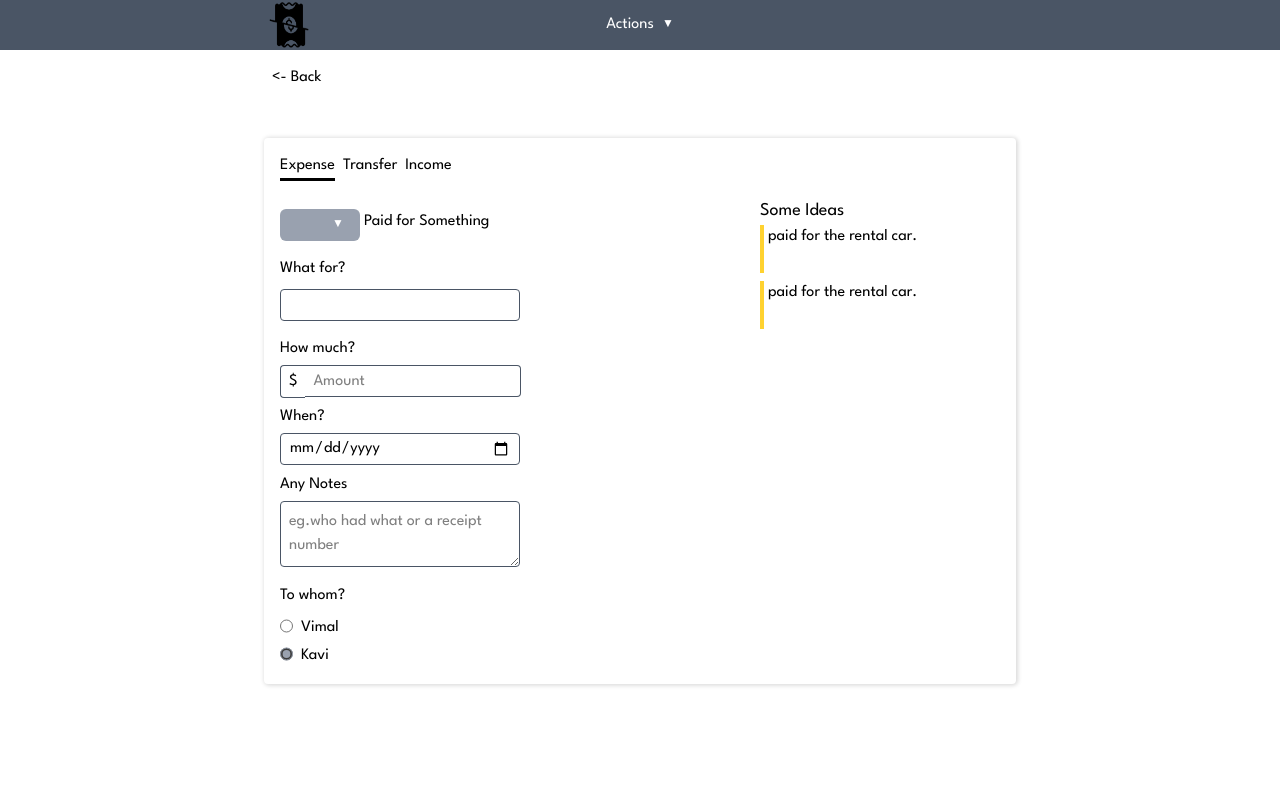
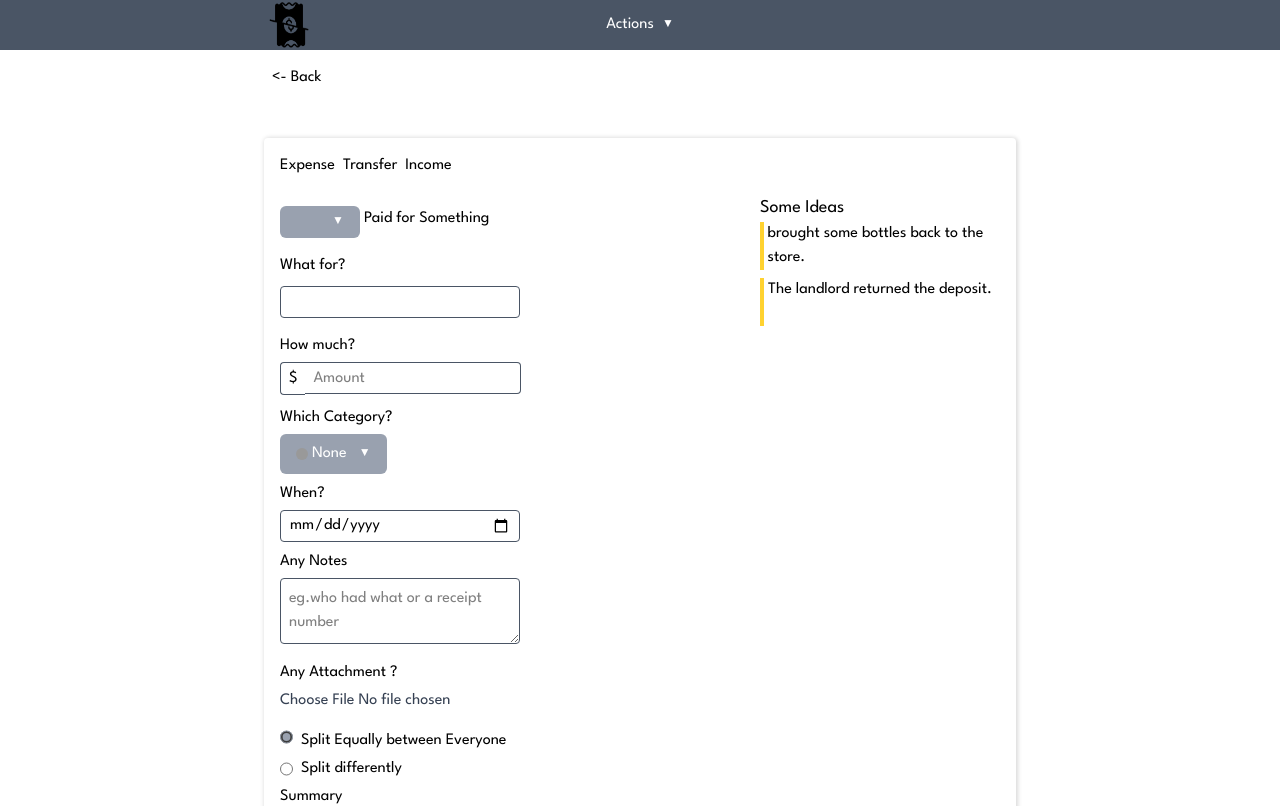
Before and after one commit to Vimalkanthkkkkk/nextjs_Splity-app, a Next.js app: page /1/new/entries/1 in a window 1280 px wide. Shown: the top 806 px of the page. Built offline with nearby package versions, Linux system fonts and the light colour scheme.

Commit message:
completed the split method form

```diff
--- a/app/[slug]/new/entries/[split]/ParticipantDropdown.tsx
+++ b/app/[slug]/new/entries/[split]/ParticipantDropdown.tsx
@@ -3,11 +3,13 @@ import { useState, useRef, useEffect, ReactNode } from "react";
 
 type ParticipantDropdownProps = {
   participants: string[];
+  split : string
 };
 
-export default function ParticipantDropdownPage({participants}: ParticipantDropdownProps): ReactNode {
+export default function ParticipantDropdownPage({participants , split}: ParticipantDropdownProps): ReactNode {
     const [isOpen, setIsOpen] = useState(false);
     const [selected, setSelected] = useState<string>( participants[0]);
+    const [whom, setWhom] = useState<string>('');
     const dropdownRef = useRef<HTMLDivElement | null>(null);
 
     useEffect(() => {
@@ -24,6 +26,20 @@ export default function ParticipantDropdownPage({participants}: ParticipantDropd
         setSelected(option);
         setIsOpen(false);
     };
+
+    useEffect(() => {
+        const container = document.querySelector('.radio-group');
+        if (!container) return;
+        const handleChange = (event: Event) => {
+            const target = event.target;
+            if (target instanceof HTMLInputElement && target.value) {
+                setWhom(target.value);
+            }
+        };
+
+        container.addEventListener('change', handleChange);
+        return () => container.removeEventListener('change', handleChange);
+    }, []);
 
     return (
         <div className="grid grid-cols-12">
@@ -95,11 +111,33 @@ export default function ParticipantDropdownPage({participants}: ParticipantDropd
                 <span className="text-lg">Some Ideas</span>
                 <div className="flex gap-1 mb-2">
                     <div className="bg-amber-300 w-1 h-12"></div>
-                    <span className="text-wrap">{selected} paid for the rental car.</span>
+                    <span className="text-wrap">
+                        {selected}
+                        {
+                         split === "expense" ?
+                            " paid for the rental car."
+                        :
+                         split === "transfer" ?
+                            ` withdrew money from the ATM for ${whom}.`
+                        :
+                            " brought some bottles back to the store."
+                        }
+                    </span>
                 </div>
                 <div className="flex gap-1">
                     <div className="bg-amber-300 w-1 h-12"></div>
-                    <span className="text-wrap">{selected} paid for the rental car.</span>
+                    <span className="text-wrap">
+                        {selected}
+                        {
+                         split === "expense" ?
+                            " got some supplies from the supermarket."
+                        :
+                         split === "transfer" ?
+                            ` paid the flat deposit for ${whom}.`
+                        :
+                            " The landlord returned the deposit."
+                        }
+                    </span>
                 </div>
             </div>
         </div>
--- a/app/[slug]/new/entries/[split]/page.tsx
+++ b/app/[slug]/new/entries/[split]/page.tsx
@@ -83,13 +83,13 @@ export default async function ExpensePage( {params} : PageProps){
                     <div className="grid grid-cols-12 grid-rows-1">
                         <div className="flex flex-1 flex-col col-span-12 gap-4">
                             <div className="flex flex-row gap-2 text-black">
-                                <a href="" className="border-b-3">Expense</a>
-                                <a href="">Transfer</a>
-                                <a href="">Income</a>
+                                <a href="/vfvfv/new/entries/expense" style={{borderBottomStyle : "solid" , borderBottomWidth : `${split === "expense" ? '3px' : '' }` }}>Expense</a>
+                                <a href="/vfvfv/new/entries/transfer" style={{borderBottomStyle : "solid" , borderBottomWidth : `${split === "transfer" ? '3px' : '' }` }}>Transfer</a>
+                                <a href="/vfvfv/new/entries/income" style={{borderBottomStyle : "solid" , borderBottomWidth : `${split === "income" ? '3px' : '' }` }}>Income</a>
                             </div>
                             <form action="">
 
-                                <ParticipantDropdownPage participants={participants} />
+                                <ParticipantDropdownPage participants={participants} split={split} />
 
                                 <label htmlFor="amount" className="text-black block mt-2 mb-1">How much?</label>
                                 <span className="inline text-black border-t border-l border-b p-2 border-gray-600 rounded-tl-sm rounded-bl-sm">$</span>
@@ -102,7 +102,7 @@ export default async function ExpensePage( {params} : PageProps){
                                 "/>
 
                                 {
-                                    split === "expense" ?
+                                    split !== "transfer" ?
                                         <>
                                             <label htmlFor="amount" className="text-black block mt-3">Which Category?</label>
                                             <CategoryDropdown/>
@@ -128,7 +128,7 @@ export default async function ExpensePage( {params} : PageProps){
                                 "></textarea>
 
                                 {
-                                    split === "expense" ?
+                                    split !== "transfer" ?
                                         <>
                                             <label htmlFor="attach" className="text-black block mt-2 mb-1">Any Attachment ?</label>
                                             <input
@@ -142,34 +142,41 @@ export default async function ExpensePage( {params} : PageProps){
                                                     h-8
                                                 "
                                             />
+                                            <SplitBox/>
                                         </>
                                         :
                                         <></>
                                 }
 
+
+
                                 {
-                                    split === " expense" ?
-                                    <SplitBox/>
+                                    split === "transfer" ?
+                                    <>
+                                        <label className="text-black block mt-2 mb-1">To whom?</label>
+                                        <div className="flex gap-2 text-center text-wrap radio-group">
+                                            <input
+                                                type="radio" id="whom-vimal" name="whom" defaultChecked value="vimal"
+                                                className="text-black  outline-none border-0 accent-gray-400"
+                                            />
+                                            <label htmlFor="whom-vimal" className="text-black self-center mt-1">Vimal</label>
+                                            <input
+                                                type="radio" id="whom-kavi" name="whom" value="kavi"
+                                                className="text-black outline-none border-0 accent-gray-400"
+                                            />
+                                            <label htmlFor="whom-kavi" className="text-black self-center mt-1">Kavi</label>
+                                        </div>
+                                    </>
                                     :
-                                    <></>
+                                    <>
+                                    </>
                                 }
 
-                                <label htmlFor="whom" className="text-black block mt-2 mb-1">To whom?</label>
-                                <div className="flex gap-2 text-center text-wrap">
-                                    <input
-                                        type="radio" id="whom" name="whom" defaultChecked value="vimal"
-                                        className="text-black  outline-none border-0 accent-gray-400"
-                                    />
-                                    <label htmlFor="split-ery-equally" className="text-black self-center inline mt-1">Vimal</label>
-                                </div>
-                                <div className="flex gap-2 text-center text-wrap">
-                                    <input
-                                        type="radio" id="whom" name="whom" defaultChecked value="kavi"
-                                        className="text-black  outline-none border-0 accent-gray-400"
-                                    />
-                                    <label htmlFor="whom" className="text-black self-center inline mt-1">Kavi</label>
-                                </div>
                             </form>
+                            <div className="flex gap-4">
+                                <button type="submit" className="pl-2 pr-2 p-1 w-fit rounded-sm text-black bg-cyan-200">Add</button>
+                                <button type="submit" className="pl-2 pr-2 p-1 w-fit rounded-sm text-black bg-gray-200">Cancel</button>
+                            </div>
                         </div>
                     </div>
                 </div>
```
